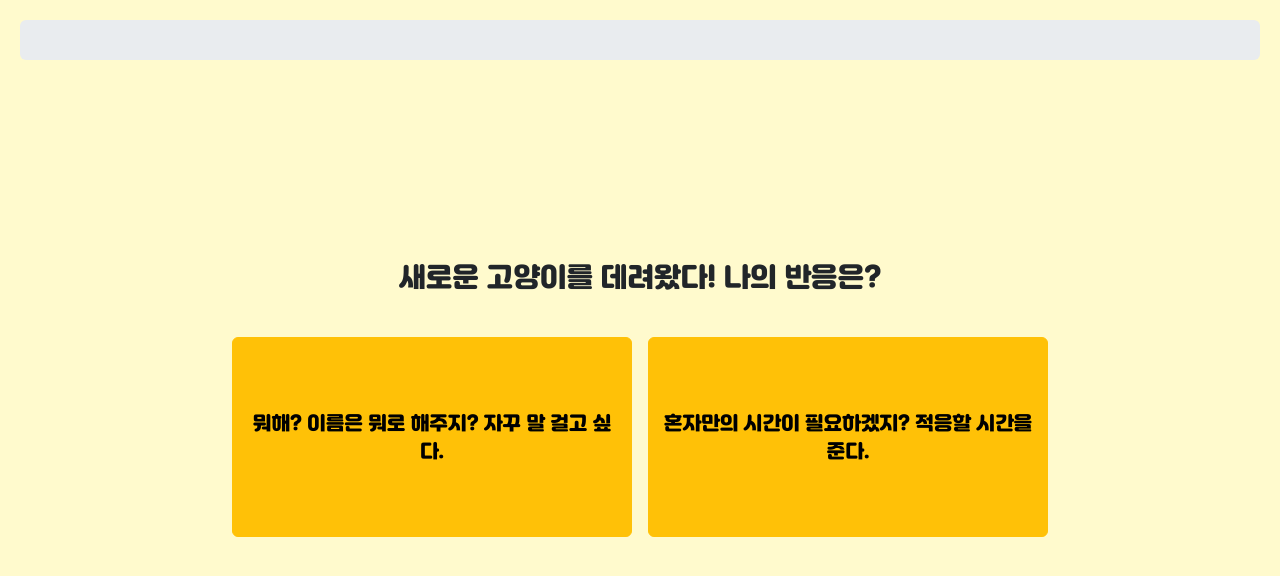
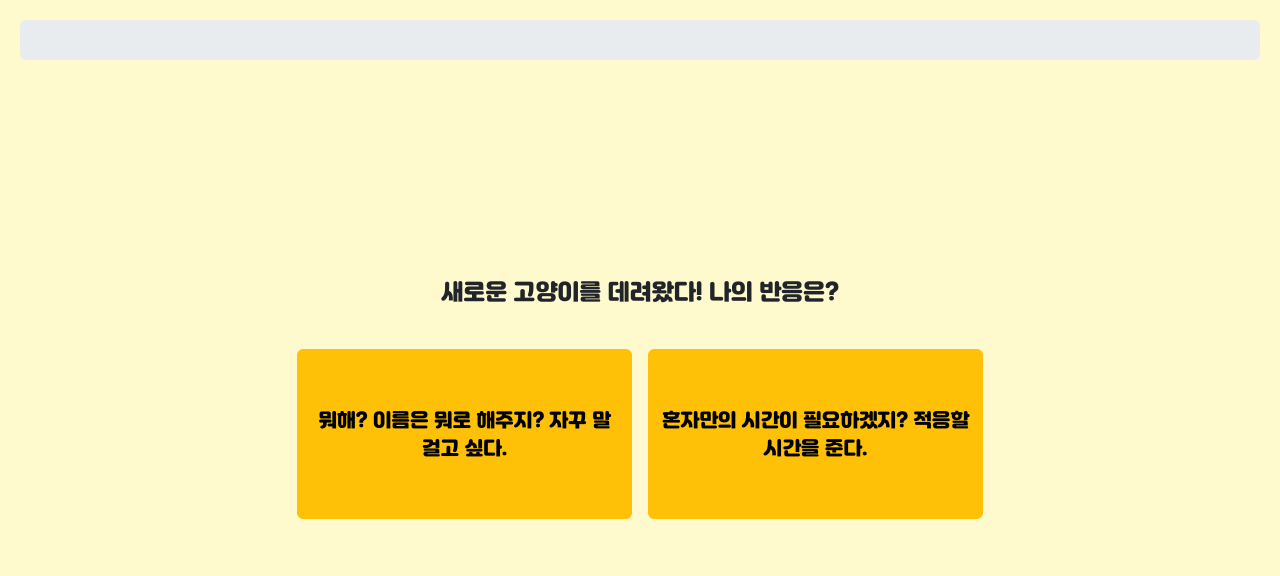
Before and after one commit to JHni2/bestCatTest, a React (Create React App) app: page /question in a window 1280 px wide. Shown: the top 576 px of the page. Built offline with nearby package versions, Linux system fonts and the light colour scheme.

Commit message:
design: 크기 조절

```diff
--- a/src/components/Header.tsx
+++ b/src/components/Header.tsx
@@ -46,7 +46,7 @@ const TitleWrapper = styled.div`
   align-items: center;
   justify-content: center;
   background: #ffa07a;
-  font-size: 40px;
+  font-size: 30px;
   padding: 1rem;
   text-align: center;
   word-break: keep-all;
--- a/src/pages/MainPage.tsx
+++ b/src/pages/MainPage.tsx
@@ -52,6 +52,7 @@ const Wrapper = styled.div`
   width: 100%;
   height: 100%;
   font-family: 'Jalnan';
+  margin-bottom: 40px;
 `;
 
 const ContentsWrapper = styled.div`
@@ -59,7 +60,7 @@ const ContentsWrapper = styled.div`
   flex-direction: column;
   align-items: center;
   justify-content: center;
-  height: calc(100vh - 218px);
+  min-height: calc(100vh - 218px);
   margin-top: 20px;
 `;
 
--- a/src/pages/QuestionPage.tsx
+++ b/src/pages/QuestionPage.tsx
@@ -69,8 +69,8 @@ export default function QuestionPage(): React.ReactElement {
           <Button
             className="btn-warning"
             style={{
-              width: '400px',
-              minHeight: '200px',
+              width: '335px',
+              minHeight: '170px',
               fontSize: '14pt',
             }}
             onClick={() => handleClickAnswer(1, QuestionData[questionNo].type)}
@@ -80,8 +80,8 @@ export default function QuestionPage(): React.ReactElement {
           <Button
             className="btn-warning"
             style={{
-              width: '400px',
-              minHeight: '200px',
+              width: '335px',
+              minHeight: '170px',
               fontSize: '14pt',
             }}
             onClick={() => handleClickAnswer(0, QuestionData[questionNo].type)}
@@ -107,14 +107,14 @@ const ContentsWrapper = styled.div`
   flex-direction: column;
   align-items: center;
   justify-content: center;
-  height: calc(100vh - 186px);
+  min-height: calc(100vh - 186px);
   padding: 20px;
 `;
 
 const Title = styled.div`
   margin-top: 20px;
   margin-bottom: 20px;
-  font-size: 20pt;
+  font-size: 22px;
   text-align: center;
 `;
 
--- a/src/pages/ResultPage.tsx
+++ b/src/pages/ResultPage.tsx
@@ -87,7 +87,7 @@ const ContentsWrapper = styled.div`
   flex-direction: column;
   align-items: center;
   justify-content: center;
-  height: calc(100vh - 218px);
+  min-height: calc(100vh - 203px);
   margin-top: 20px;
   padding: 20px 60px 20px 60px;
   word-break: keep-all;
```
